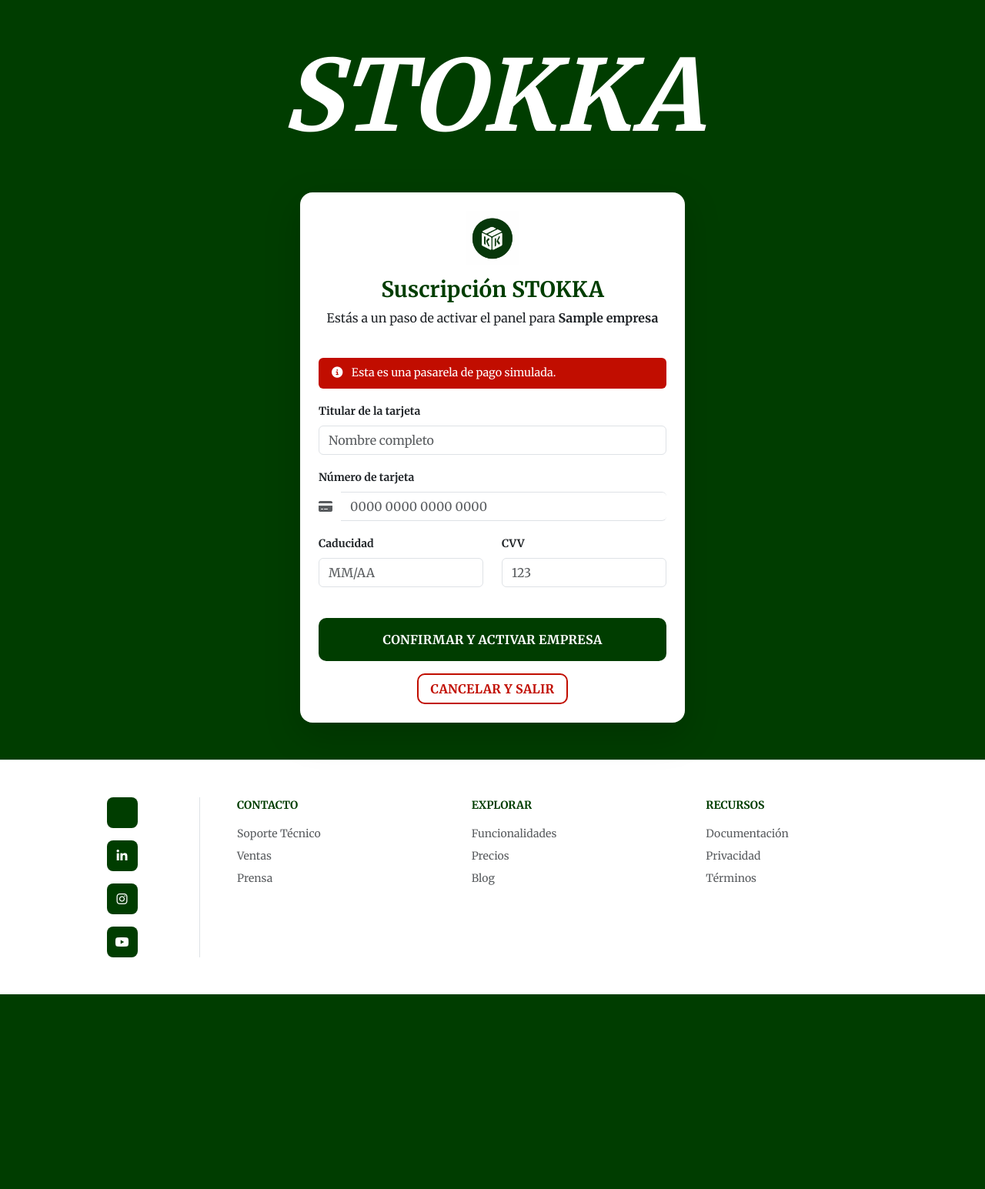
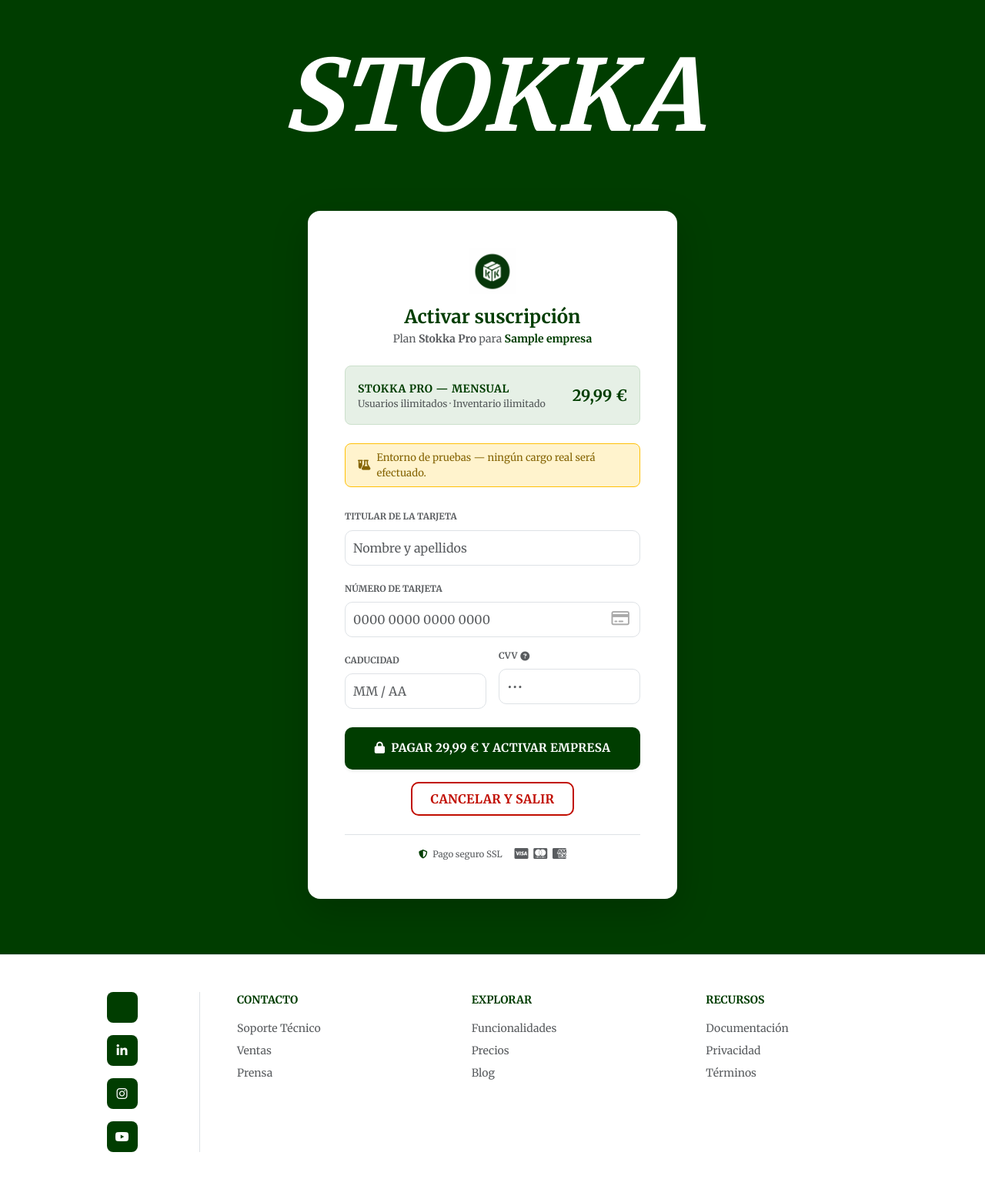
Before and after one commit to RaulGuiraoD/STOKKA, a Django app: template templates/registration/pago_ficticio.html in a window 1280 px wide. Shown: the whole page at 77% size. Before the commit the page ends 1292 px from the top, so only its background shows below. Run offline with Django 5.2, Linux system fonts and the light colour scheme; the template is opened without the code that fills it: values that come from a table or form of the project are taken from there, others are empty; tables that the repository leaves empty hold one stand-in row (values such as "Sample post").

Commit message:
Mejora pasarela de pago

```diff
--- /dev/null
+++ b/static/js/registro.js
@@ -0,0 +1,68 @@
+document.addEventListener('DOMContentLoaded', function () {
+
+    // Formateo automático número tarjeta: grupos de 4
+    document.getElementById('inputTarjeta').addEventListener('input', function () {
+        let v = this.value.replace(/\D/g, '').substring(0, 16);
+        this.value = v.match(/.{1,4}/g)?.join(' ') || v;
+
+        // Icono según tipo de tarjeta
+        const icono = document.getElementById('iconoTarjeta');
+        if (v.startsWith('4')) {
+            icono.innerHTML = '<i class="fa-brands fa-cc-visa" style="color:#1a1f71;"></i>';
+        } else if (/^5[1-5]/.test(v) || /^2[2-7]/.test(v)) {
+            icono.innerHTML = '<i class="fa-brands fa-cc-mastercard" style="color:#eb001b;"></i>';
+        } else if (/^3[47]/.test(v)) {
+            icono.innerHTML = '<i class="fa-brands fa-cc-amex" style="color:#007bc1;"></i>';
+        } else {
+            icono.innerHTML = '<i class="fa-regular fa-credit-card" style="color:#aaa;"></i>';
+        }
+    });
+
+    // Formateo automático caducidad: MM / AA
+    document.getElementById('inputCaducidad').addEventListener('input', function () {
+        let v = this.value.replace(/\D/g, '').substring(0, 4);
+        if (v.length >= 3) {
+            this.value = v.substring(0, 2) + ' / ' + v.substring(2);
+        } else {
+            this.value = v;
+        }
+    });
+
+    // Solo números en CVV
+    document.getElementById('inputCVV').addEventListener('input', function () {
+        this.value = this.value.replace(/\D/g, '').substring(0, 4);
+    });
+
+    // Solo letras en titular
+    document.getElementById('inputTitular').addEventListener('input', function () {
+        this.value = this.value.replace(/[^a-zA-ZáéíóúÁÉÍÓÚüÜñÑ\s]/g, '');
+    });
+
+    // Spinner al enviar
+    document.getElementById('formPago').addEventListener('submit', function (e) {
+        // Validación básica antes de mostrar el spinner
+        const titular   = document.getElementById('inputTitular').value.trim();
+        const tarjeta   = document.getElementById('inputTarjeta').value.replace(/\s/g, '');
+        const caducidad = document.getElementById('inputCaducidad').value;
+        const cvv       = document.getElementById('inputCVV').value;
+
+        if (!titular || tarjeta.length < 13 || caducidad.length < 7 || cvv.length < 3) {
+            e.preventDefault();
+            // Marcamos los campos vacíos
+            [
+                { el: document.getElementById('inputTitular'),   val: titular },
+                { el: document.getElementById('inputTarjeta'),   val: tarjeta },
+                { el: document.getElementById('inputCaducidad'), val: caducidad },
+                { el: document.getElementById('inputCVV'),       val: cvv },
+            ].forEach(({ el, val }) => {
+                el.classList.toggle('is-invalid', !val || val.length < 2);
+            });
+            return;
+        }
+
+        // Todo OK — mostramos spinner y deshabilitamos el botón
+        document.getElementById('textoBtnPagar').classList.add('d-none');
+        document.getElementById('spinnerPagar').classList.remove('d-none');
+        document.getElementById('btnPagar').disabled = true;
+    });
+});
--- a/templates/registration/pago_ficticio.html
+++ b/templates/registration/pago_ficticio.html
@@ -2,57 +2,122 @@
 {% load static %}
 
 {% block content %}
-<div class="container d-flex justify-content-center align-items-center">
-    <div class="card shadow-lg border-0 rounded-4 p-4" style="max-width: 500px; background: white;">
+<div class="container d-flex justify-content-center align-items-center py-4">
+    <div class="card shadow-lg border-0 rounded-4 p-4 p-md-5" style="max-width: 480px; width: 100%; background: white;">
+
+        <!-- CABECERA -->
         <div class="text-center mb-4">
-            <img src="{% static 'assets/Logo_Stokka2.png' %}" style="width: 70px; color: var(--verde-stokka);" alt="Logo";>
-            <h3 class="fw-bold mt-3" style="color: var(--verde-stokka);">Suscripción STOKKA </h3>
-            <p class="text-dark">Estás a un paso de activar el panel para <strong>{{ empresa.nombre }}</strong></p>
+            <img src="{% static 'assets/Logo_Stokka2.png' %}" style="width: 60px;" alt="Logo Stokka">
+            <h4 class="fw-bold mt-3 mb-1" style="color: var(--verde-stokka);">Activar suscripción</h4>
+            <p class="text-muted small mb-0">
+                Plan <strong>Stokka Pro</strong> para
+                <strong style="color: var(--verde-stokka);">{{ empresa.nombre }}</strong>
+            </p>
         </div>
 
-        <div class="alert py-2" style="font-size: 0.9rem; background-color: var(--rojo-alerta); color: white;">
-            <i class="fa-solid fa-circle-info me-2"></i> Esta es una pasarela de pago simulada.
+        <!-- RESUMEN DEL PLAN -->
+        <div class="rounded-3 p-3 mb-4 d-flex justify-content-between align-items-center"
+            style="background: var(--verde-stokka-light, #e6f0e6); border: 1px solid var(--verde-stokka-mid, #cce0cc);">
+            <div>
+                <span class="fw-bold small text-uppercase" style="color: var(--verde-stokka); letter-spacing: 0.5px;">
+                    Stokka Pro — Mensual
+                </span>
+                <div class="text-muted" style="font-size: 0.78rem;">Usuarios ilimitados · Inventario ilimitado</div>
+            </div>
+            <span class="fw-bold fs-5" style="color: var(--verde-stokka);">29,99 €</span>
         </div>
 
-        <form method="POST">
+        <!-- AVISO SIMULADO -->
+        <div class="alert d-flex align-items-center gap-2 py-2 mb-4 rounded-3"
+            style="font-size: 0.82rem; background: #fff3cd; border: 1px solid #ffc107; color: #856404;">
+            <i class="fa-solid fa-flask-vial flex-shrink-0"></i>
+            <span>Entorno de pruebas — ningún cargo real será efectuado.</span>
+        </div>
+
+        <form method="POST" id="formPago" novalidate>
             {% csrf_token %}
+
+            <!-- TITULAR -->
             <div class="mb-3">
-                <label class="form-label small fw-bold">Titular de la tarjeta</label>
-                <input type="text" class="form-control" placeholder="Nombre completo" required>
+                <label class="form-label small fw-bold text-uppercase text-muted" style="font-size: 0.72rem;">
+                    Titular de la tarjeta
+                </label>
+                <input type="text" id="inputTitular" class="form-control stokka-input shadow-none"
+                    placeholder="Nombre y apellidos" autocomplete="cc-name" required>
             </div>
 
+            <!-- NÚMERO DE TARJETA -->
             <div class="mb-3">
-                <label class="form-label small fw-bold">Número de tarjeta</label>
-                <div class="input-group">
-                    <span class="input-group-text bg-white border-end-0"><i class="fa-solid fa-credit-card text-muted" style="color: var(--verde-stokka);"></i></span>
-                    <input type="text" class="form-control border-start-0" placeholder="0000 0000 0000 0000" maxlength="16" required>
+                <label class="form-label small fw-bold text-uppercase text-muted" style="font-size: 0.72rem;">
+                    Número de tarjeta
+                </label>
+                <div class="position-relative">
+                    <input type="text" id="inputTarjeta" class="form-control stokka-input shadow-none"
+                        placeholder="0000 0000 0000 0000" maxlength="19" autocomplete="cc-number" inputmode="numeric"
+                        required>
+                    <span id="iconoTarjeta" class="position-absolute"
+                        style="right: 14px; top: 50%; transform: translateY(-50%); font-size: 1.3rem; color: #aaa;">
+                        <i class="fa-regular fa-credit-card"></i>
+                    </span>
                 </div>
             </div>
 
-            <div class="row">
-                <div class="col-6 mb-3">
-                    <label class="form-label small fw-bold">Caducidad</label>
-                    <input type="text" class="form-control" placeholder="MM/AA" maxlength="5" required>
+            <!-- CADUCIDAD + CVV -->
+            <div class="row g-3 mb-4">
+                <div class="col-6">
+                    <label class="form-label small fw-bold text-uppercase text-muted" style="font-size: 0.72rem;">
+                        Caducidad
+                    </label>
+                    <input type="text" id="inputCaducidad" class="form-control stokka-input shadow-none"
+                        placeholder="MM / AA" maxlength="7" autocomplete="cc-exp" inputmode="numeric" required>
                 </div>
-                <div class="col-6 mb-3">
-                    <label class="form-label small fw-bold">CVV</label>
-                    <input type="text" class="form-control" placeholder="123" maxlength="3" required>
+                <div class="col-6">
+                    <label class="form-label small fw-bold text-uppercase text-muted d-flex align-items-center gap-1"
+                        style="font-size: 0.72rem;">
+                        CVV
+                        <i class="fa-solid fa-circle-question text-muted" style="font-size: 0.75rem; cursor: help;"
+                            title="Los 3 dígitos del reverso de tu tarjeta (4 en Amex)"></i>
+                    </label>
+                    <div class="position-relative">
+                        <input type="password" id="inputCVV" class="form-control stokka-input shadow-none"
+                            placeholder="•••" maxlength="4" autocomplete="cc-csc" inputmode="numeric" required>
+                    </div>
                 </div>
             </div>
 
-            <div  class="d-grid mt-4">
-                <form method="post">
-                    {% csrf_token %}
-                    <button type="submit" class="btn btn-stokka fw-bold py-3 text-uppercase">
-                        Confirmar y Activar Empresa
-                    </button>
-                </form>
-            </div>
+            <!-- BOTÓN PAGAR -->
+            <button type="submit" class="btn btn-stokka w-100 py-3 fw-bold text-uppercase shadow-sm" id="btnPagar"
+                style="border-radius: 10px; font-size: 0.95rem;">
+                <span id="textoBtnPagar">
+                    <i class="fa-solid fa-lock me-2"></i>Pagar 29,99 € y activar empresa
+                </span>
+                <span id="spinnerPagar" class="d-none">
+                    <span class="spinner-border spinner-border-sm me-2" role="status"></span>
+                    Procesando pago...
+                </span>
+            </button>
 
             <div class="text-center mt-3">
-                <a href="{% url 'cancelar_pago' %}" class="btn btn-cancelar-stokka px-3 fw-bold">Cancelar y salir</a>
+                <a href="{% url 'cancelar_pago' %}" class="btn btn-cancelar-stokka px-4 py-2 fw-bold">
+                    Cancelar y salir
+                </a>
             </div>
         </form>
+
+        <!-- PIE DE SEGURIDAD -->
+        <div class="d-flex align-items-center justify-content-center gap-3 mt-4 pt-3 border-top">
+            <span class="text-muted" style="font-size: 0.72rem;">
+                <i class="fa-solid fa-shield-halved me-1" style="color: var(--verde-stokka);"></i>
+                Pago seguro SSL
+            </span>
+            <span class="text-muted" style="font-size: 0.72rem;">
+                <i class="fa-brands fa-cc-visa me-1 fs-6"></i>
+                <i class="fa-brands fa-cc-mastercard me-1 fs-6"></i>
+                <i class="fa-brands fa-cc-amex fs-6"></i>
+            </span>
+        </div>
     </div>
 </div>
+
+<script src="{% static 'js/registro.js' %}"></script>
 {% endblock %}
```
